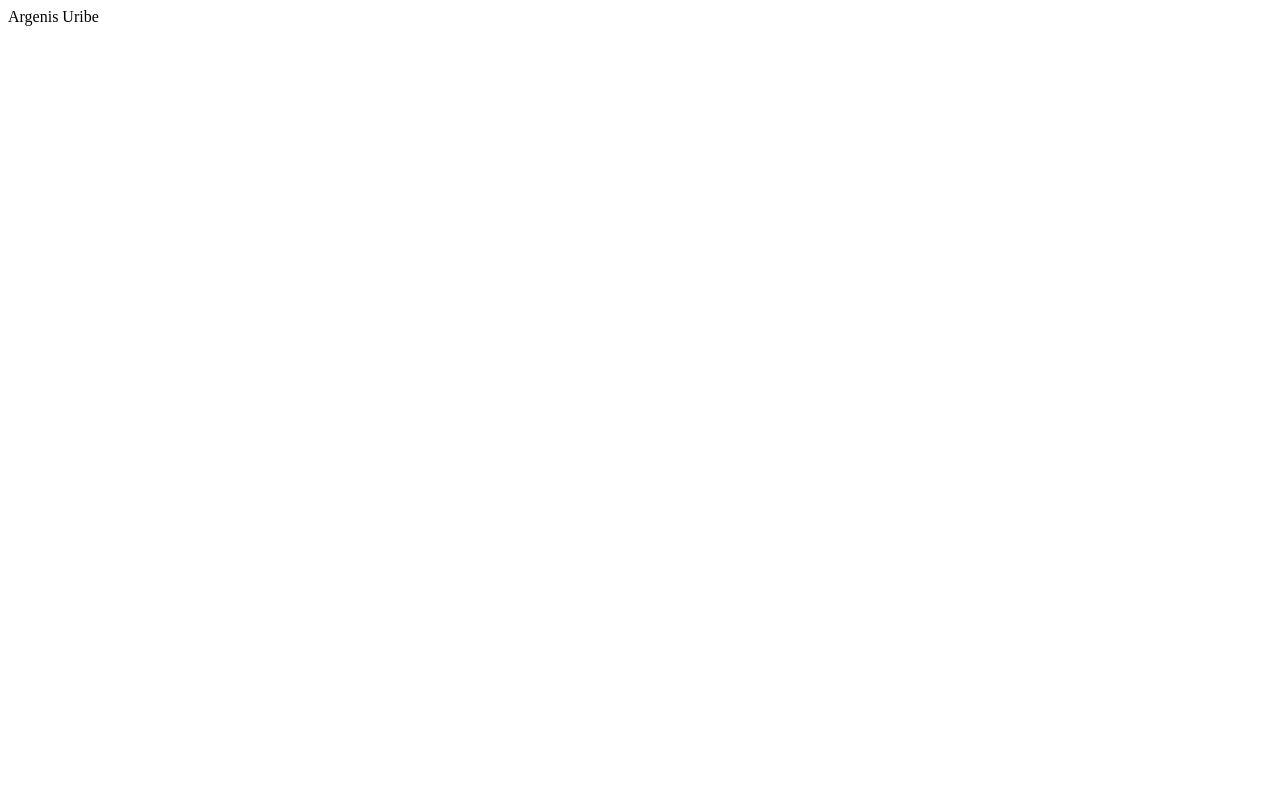
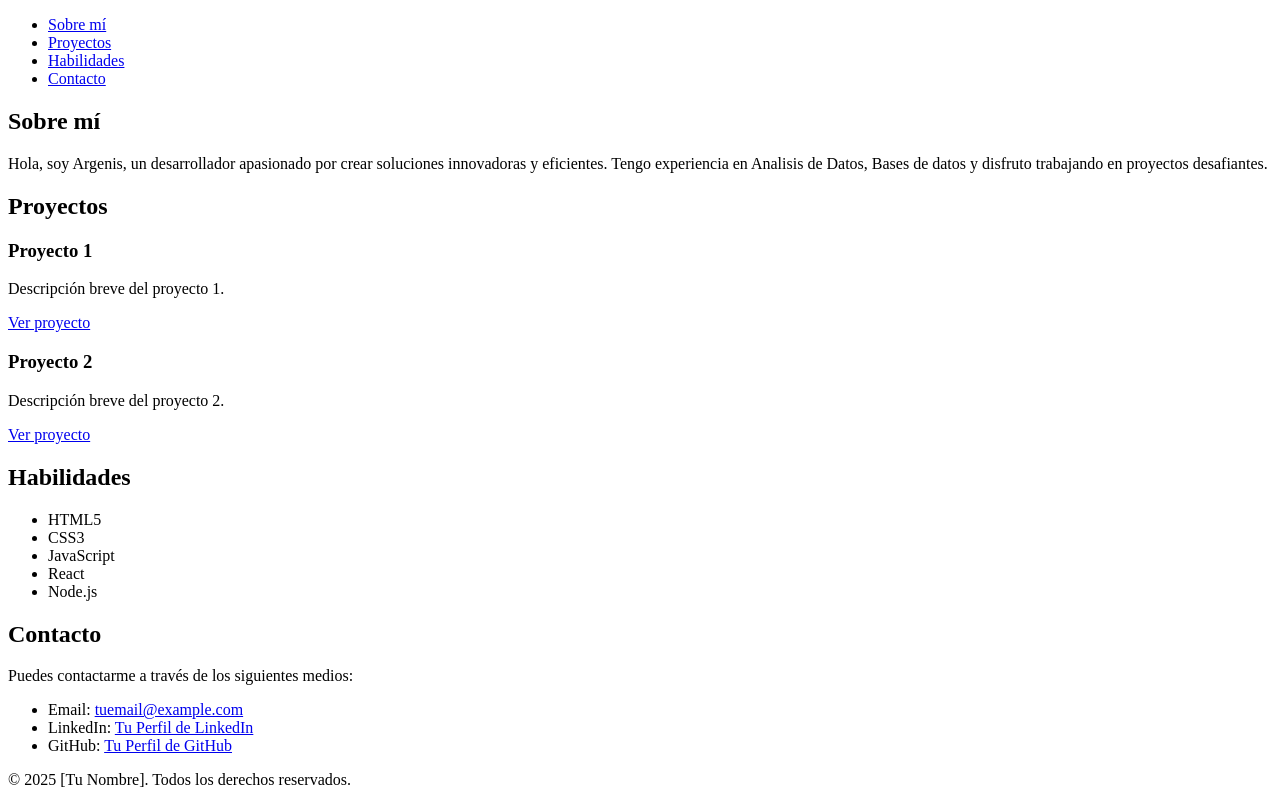
Before and after one commit to auribe83/rep_prueba, a plain HTML site: page index.html in a window 1280 px wide. Drawn offline with Linux system fonts and the light colour scheme.

Commit message:
modified:   index.html

```diff
--- a/index.html
+++ b/index.html
@@ -1,11 +1,68 @@
 <!DOCTYPE html>
-<html lang="en">
+<html lang="es">
 <head>
     <meta charset="UTF-8">
     <meta name="viewport" content="width=device-width, initial-scale=1.0">
-    <title>Hola</title>
+    <title>Portafolio de Desarrollador</title>
+    <link rel="stylesheet" href="styles.css">
 </head>
 <body>
-    Argenis Uribe
+    <header>
+        <nav>
+            <ul>
+                <li><a href="#about">Sobre mí</a></li>
+                <li><a href="#projects">Proyectos</a></li>
+                <li><a href="#skills">Habilidades</a></li>
+                <li><a href="#contact">Contacto</a></li>
+            </ul>
+        </nav>
+    </header>
+
+    <section id="about">
+        <h1>Sobre mí</h1>
+        <p>Hola, soy Argenis, un desarrollador apasionado por crear soluciones innovadoras y eficientes. Tengo experiencia en Analisis de Datos, Bases de datos y disfruto trabajando en proyectos desafiantes.</p>
+    </section>
+
+    <section id="projects">
+        <h2>Proyectos</h2>
+        <div class="project">
+            <h3>Proyecto 1</h3>
+            <p>Descripción breve del proyecto 1.</p>
+            <a href="enlace_proyecto_1">Ver proyecto</a>
+        </div>
+        <div class="project">
+            <h3>Proyecto 2</h3>
+            <p>Descripción breve del proyecto 2.</p>
+            <a href="enlace_proyecto_2">Ver proyecto</a>
+        </div>
+        <!-- Añade más proyectos según sea necesario -->
+    </section>
+
+    <section id="skills">
+        <h2>Habilidades</h2>
+        <ul>
+            <li>HTML5</li>
+            <li>CSS3</li>
+            <li>JavaScript</li>
+            <li>React</li>
+            <li>Node.js</li>
+            <!-- Añade más habilidades según sea necesario -->
+        </ul>
+    </section>
+
+    <section id="contact">
+        <h2>Contacto</h2>
+        <p>Puedes contactarme a través de los siguientes medios:</p>
+        <ul>
+            <li>Email: <a href="mailto:tuemail@example.com">tuemail@example.com</a></li>
+            <li>LinkedIn: <a href="enlace_linkedin">Tu Perfil de LinkedIn</a></li>
+            <li>GitHub: <a href="enlace_github">Tu Perfil de GitHub</a></li>
+            <!-- Añade más métodos de contacto según sea necesario -->
+        </ul>
+    </section>
+
+    <footer>
+        <p>&copy; 2025 [Tu Nombre]. Todos los derechos reservados.</p>
+    </footer>
 </body>
 </html>
```
